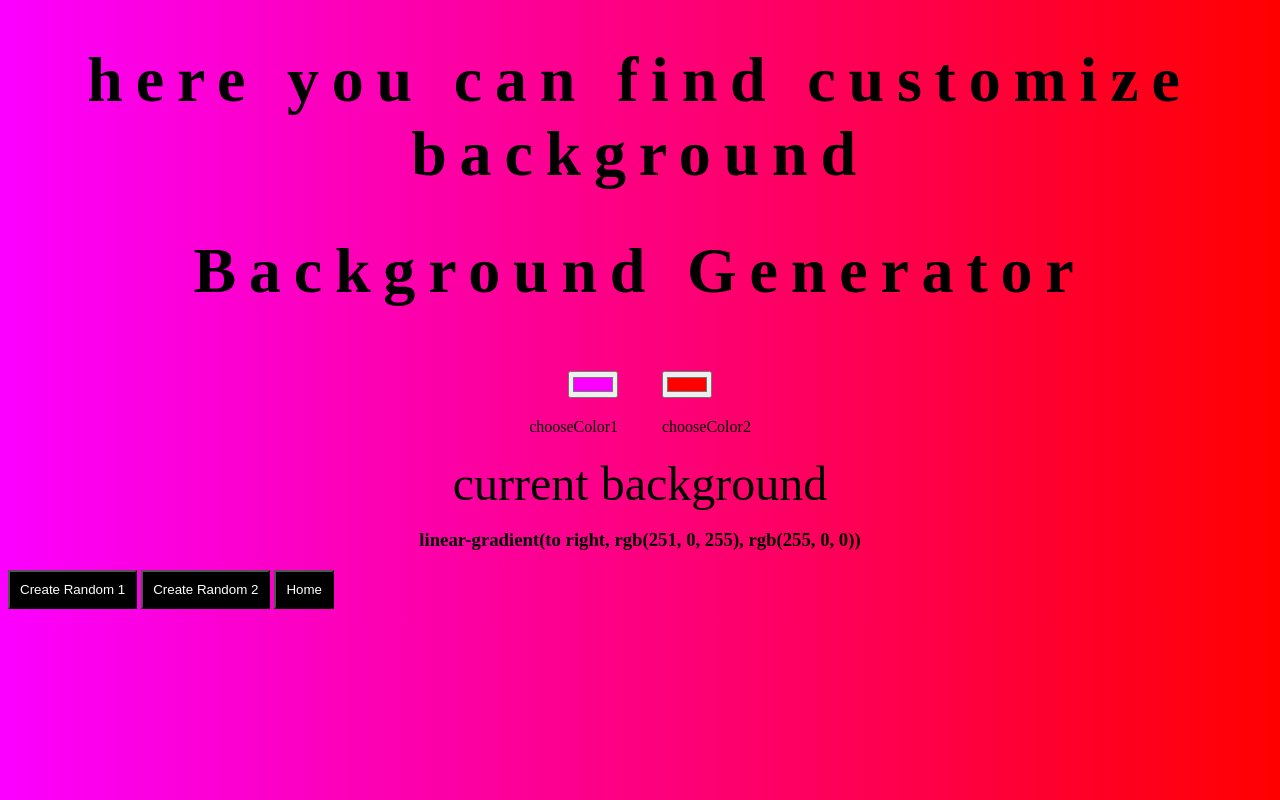
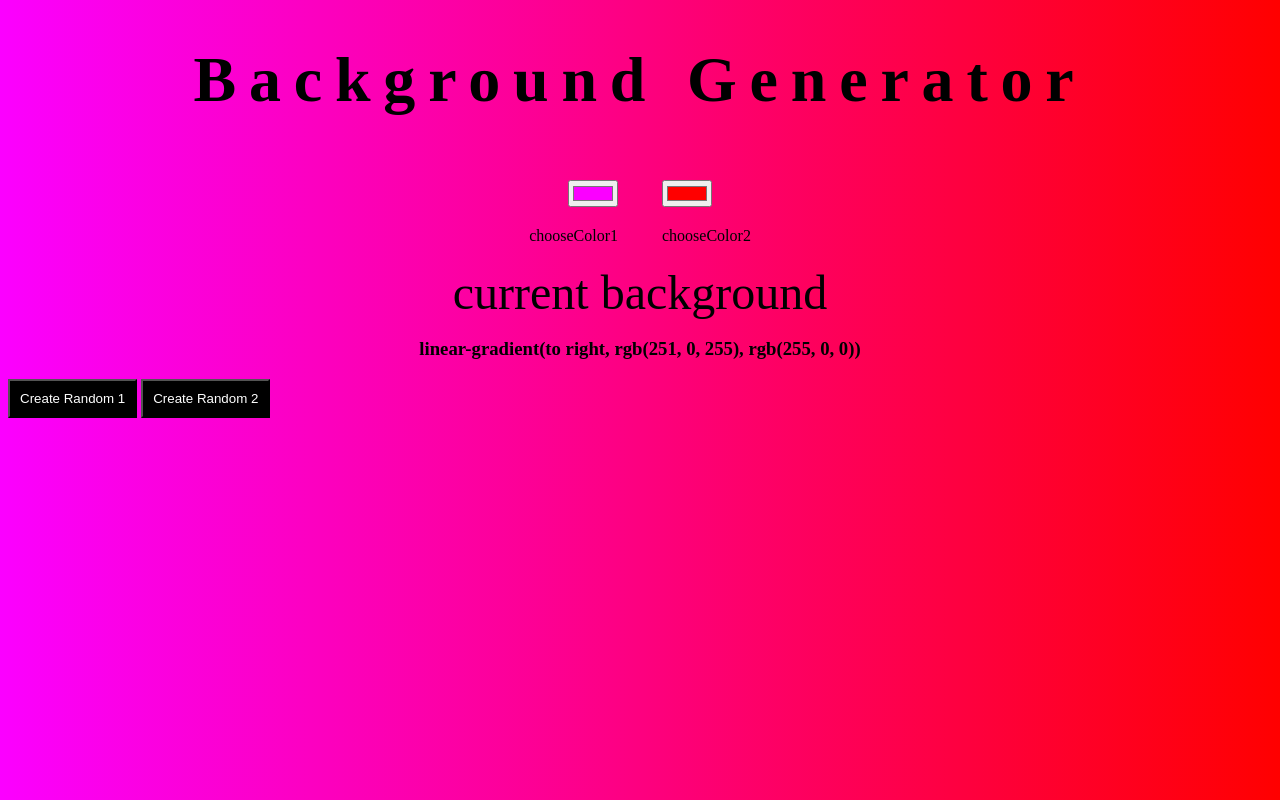
Before and after one commit to anant1818731024/BackgroundGenerater, a website: page index.html in a window 1280 px wide. Drawn offline with Linux system fonts and the light colour scheme.

Commit message:
initializing npm and making some changes

```diff
--- a/index.html
+++ b/index.html
@@ -9,7 +9,6 @@
 
 </head>
 <body>
-    <h1>here you can find customize background</h1>
     <h1>Background Generator </h1>
     <div>
         <input type="color" id = "color1" value = "#FB00FF">
@@ -24,8 +23,6 @@
     <button id = "picker1">Create Random 1</button>
     <button id = "picker2">Create Random 2</button>
 
-    <button>Home</button>
-
     <script src = "script.js"></script>
 </body>
 </html>
```
Also changed, not shown: package.json (added, +19 -0 lines).
